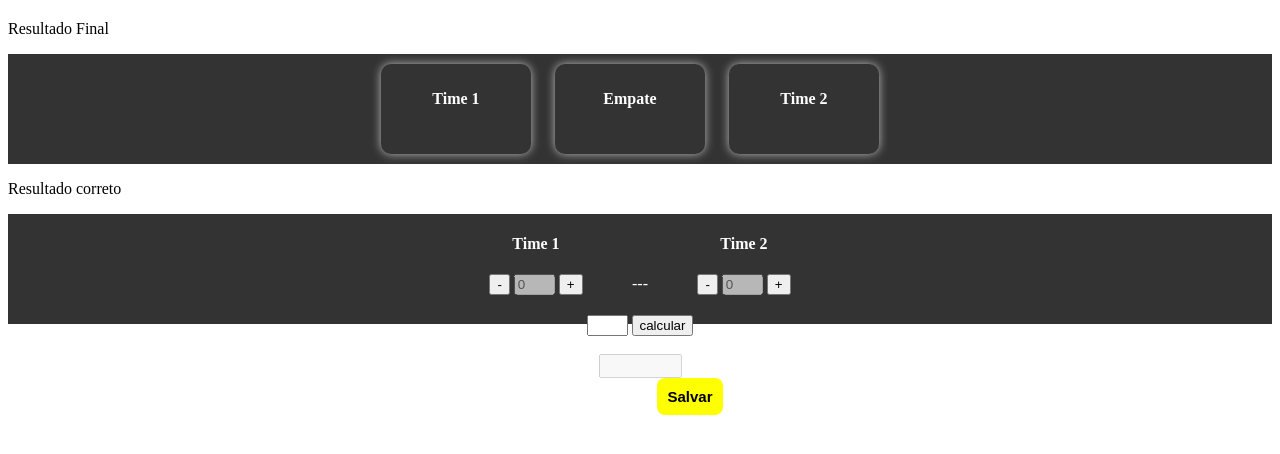
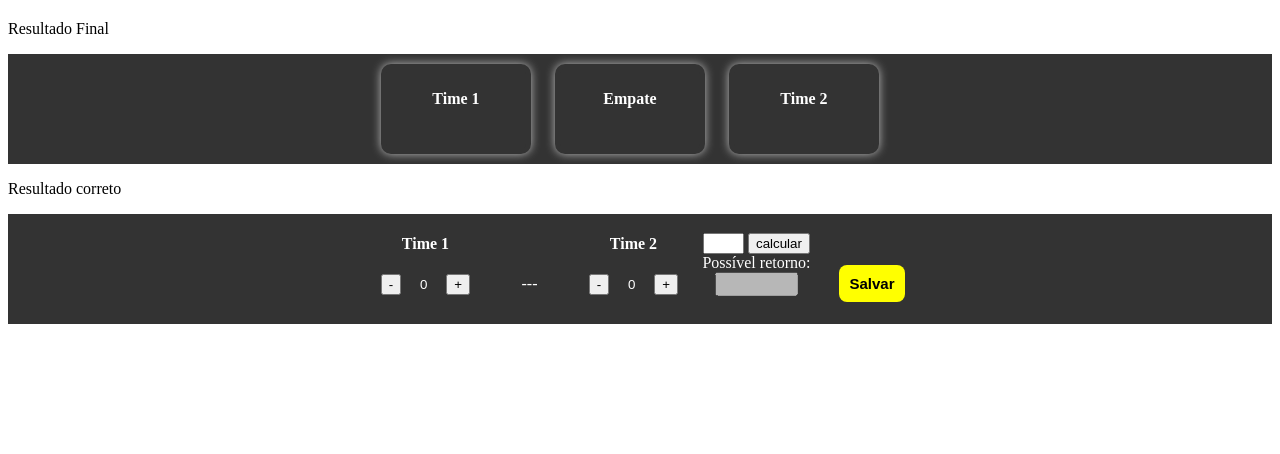
Before and after one commit to renansfreire/projeto-bs-pds, a PHP site: page /aposta.php in a window 1280 px wide. Shown: the top 454 px of the page. Run offline with PHP 8.4, Linux system fonts and the light colour scheme; data that the repository does not hold is empty.

Commit message:
Update aposta.css

```diff
--- a/css/aposta.css
+++ b/css/aposta.css
@@ -96,7 +96,7 @@ div #jogo {
 
 .btn-salvar-aposta-gols {
     display: inline-block;
-    margin-left: 100px;
+    margin-left: 25px;
 }
 
 button {
@@ -190,3 +190,23 @@ div > #btn-finalizar-aposta {
     padding: 20px;
     font-size: 18px;
 }
+
+input {
+    text-align: center;
+}
+
+#format, #format2 {
+    text-decoration: none;
+    border: none;
+    background-color: #333;
+    color: #FFF;
+}
+
+.case-select-qt-details {
+    display: inline-block;
+    margin-left: 15px;
+}
+
+input #total {
+    text-decoration: none;
+}
```
